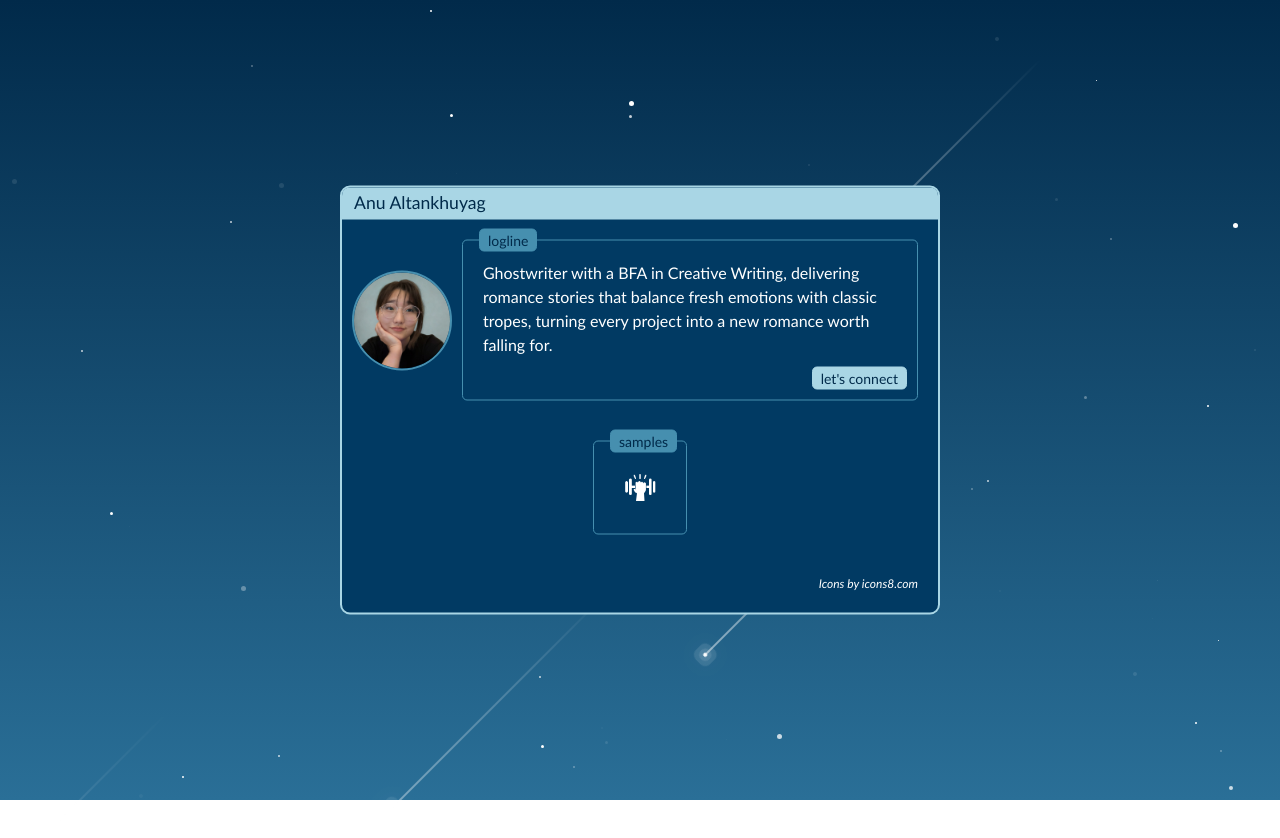
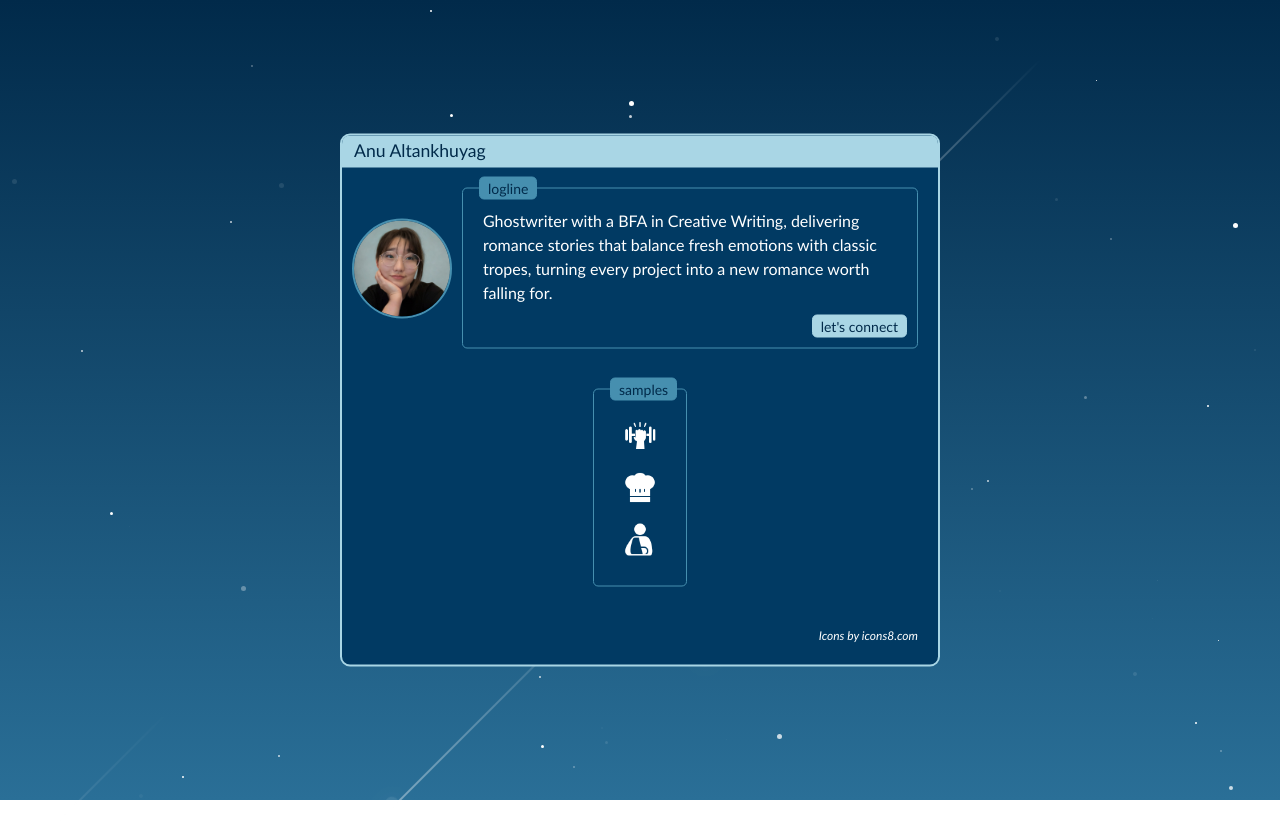
Before and after one commit to lunargravity/anuromance, a Next.js app: page / in a window 1280 px wide. Shown: the top 838 px of the page. Built offline with nearby package versions, Linux system fonts and the light colour scheme.

Commit message:
Rearrange sample icons

```diff
--- a/src/app/global.css
+++ b/src/app/global.css
@@ -252,6 +252,8 @@ h1 {
 
 .samples {
   display: flex;
+  flex-direction: column;
+  gap: 20px;;
   justify-content: space-between;
   align-items: center;
   margin: 20px;
--- a/src/app/page.tsx
+++ b/src/app/page.tsx
@@ -14,6 +14,8 @@ export default function Page() {
   const skyRef = useRef<HTMLDivElement>(null);
 
   const [showFirstSample, setShowFirstSample] = React.useState(false);
+  const [showSecondSample, setShowSecondSample] = React.useState(false);
+  const [showThirdSample, setShowThirdSample] = React.useState(false);
 
   useEffect(() => {
     const width = window.innerWidth;
@@ -62,6 +64,22 @@ export default function Page() {
                   alt="Weight Icon"
                   className="sample-icon"
                 />
+                <SampleIcon
+                  onClick={() => {
+                    setShowSecondSample(true);
+                  }}
+                  src={`${BASE_PATH}/boilingpot.png`}
+                  alt="Chef Hat Icon"
+                  className="sample-icon"
+                />
+                <SampleIcon
+                  onClick={() => {
+                    setShowThirdSample(true);
+                  }}
+                  src={`${BASE_PATH}/troublewithlynn.png`}
+                  alt="Wounded Person Icon"
+                  className="sample-icon"
+                />
               </div>
             </div>
           </div>
```
